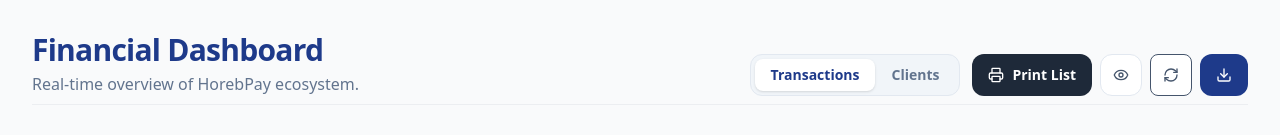
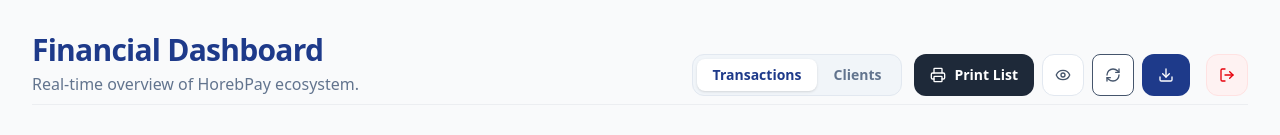
Before and after one commit to NdjobaPrincesse/HorebPay-Dashboard, a React (Vite) app: page / in a window 1280 px wide. Shown: the top 135 px of the page. Built offline with nearby package versions, Linux system fonts and the light colour scheme; no server answers; sample sign-in values are in the browser's storage.

Commit message:
Adds logout button to dashboard UI
Introduces a logout handler and logout button to allow users to securely end sessions from the dashboard.

Cleans up filter and fetch logic by removing redundant code comments and error handling for improved readability and maintainability.

```diff
--- a/src/pages/Dashboard.tsx
+++ b/src/pages/Dashboard.tsx
@@ -2,9 +2,10 @@ import React, { useState, useEffect, useMemo } from 'react';
 import {
   Users, Banknote, Download, Filter, Search, RefreshCw,
   Eye, EyeOff, ChevronDown, CheckCircle2, XCircle, AlertCircle,
-  ArrowRight, Wallet, Database, Printer, Calendar
+  ArrowRight, Wallet, Database, Printer, Calendar, LogOut // Import LogOut Icon
 } from 'lucide-react';
 import api from '../api/axios';
+import { logout } from '../api/auth'; // Import logout function
 import TransactionReceipt from '../components/TransactionReceipt';
 
 // --- TYPES ---
@@ -87,7 +88,6 @@ export default function Dashboard() {
 
       // PROCESS TRANSACTIONS
       if (txRes.status === 'fulfilled') {
-        // Handle: Array vs Spring Boot Page Object ({ content: [...] })
         const rawData = txRes.value.data;
         const txData = Array.isArray(rawData) ? rawData : (rawData.content || []);
 
@@ -106,8 +106,6 @@ export default function Dashboard() {
           txStatus: normalizeStatus(t.statusTransaction || t.status)
         }));
         setTransactions(formattedTx.sort((a: any, b: any) => new Date(b.date).getTime() - new Date(a.date).getTime()));
-      } else {
-        console.error("Tx Fetch Failed", txRes.reason);
       }
 
       // PROCESS CLIENTS
@@ -125,8 +123,6 @@ export default function Dashboard() {
           date: c.createdAt || c.date || new Date().toISOString()
         }));
         setClients(formattedClients);
-      } else {
-        console.error("Client Fetch Failed", clientsRes.reason);
       }
 
     } catch (e) {
@@ -143,7 +139,7 @@ export default function Dashboard() {
     const searchTerms = cleanStr(filters.searchQuery);
 
     if (activeTab === 'TRANSACTIONS') {
-        // --- TRANSACTION FILTERS ---
+        // ... (Keep existing transaction filter logic) ...
         const searchPayer = cleanStr(filters.payer);
         const searchReceiver = cleanStr(filters.receiver);
         const minAmt = filters.minAmount ? parseFloat(filters.minAmount) : null;
@@ -160,7 +156,6 @@ export default function Dashboard() {
         }
 
         return transactions.filter(item => {
-            // Text Search
             if (searchTerms) {
                 const match =
                     cleanStr(item.clientName).includes(searchTerms) ||
@@ -168,13 +163,11 @@ export default function Dashboard() {
                     cleanStr(item.product).includes(searchTerms);
                 if (!match) return false;
             }
-            // Advanced Fields
             if (searchPayer && !cleanStr(item.payerPhone).includes(searchPayer)) return false;
             if (searchReceiver && !cleanStr(item.receiverPhone).includes(searchReceiver)) return false;
             if (minAmt !== null && item.amount < minAmt) return false;
             if (maxAmt !== null && item.amount > maxAmt) return false;
             if (filters.status !== 'ALL' && item.txStatus !== filters.status) return false;
-            // Date
             if (filters.date) {
                 const tDate = new Date(item.date).getTime();
                 if (tDate < filterStart || tDate > filterEnd) return false;
@@ -183,7 +176,7 @@ export default function Dashboard() {
         });
 
     } else {
-        // --- CLIENT FILTERS ---
+        // ... (Keep existing client filter logic) ...
         return clients.filter(c => {
             if (searchTerms) {
                 return cleanStr(c.name).includes(searchTerms) || cleanStr(c.phone).includes(searchTerms);
@@ -231,6 +224,13 @@ export default function Dashboard() {
     date: '', searchQuery: '', payer: '', receiver: '', minAmount: '', maxAmount: '', status: 'ALL'
   });
 
+  // --- LOGOUT HANDLER ---
+  const handleLogout = () => {
+    if (confirm("Are you sure you want to log out?")) {
+        logout(); // Calls the auth logic to clear token and redirect
+    }
+  };
+
   return (
     <div className="min-h-screen w-full font-sans text-slate-800 pb-20 p-4 md:p-6 lg:p-8">
 
@@ -270,6 +270,15 @@ export default function Dashboard() {
                 </button>
                 <button onClick={exportCSV} className="flex items-center gap-2 px-4 py-2 bg-[#1e3a8a] text-white rounded-xl hover:bg-[#1e3a8a]/90 text-sm font-bold">
                     <Download className="h-4 w-4"/>
+                </button>
+
+                {/* LOGOUT BUTTON */}
+                <button
+                    onClick={handleLogout}
+                    className="px-3 py-2 bg-red-50 border border-red-100 rounded-xl text-red-600 hover:bg-red-100 transition-colors ml-2"
+                    title="Log Out"
+                >
+                    <LogOut className="h-4 w-4"/>
                 </button>
            </div>
         </div>
```
